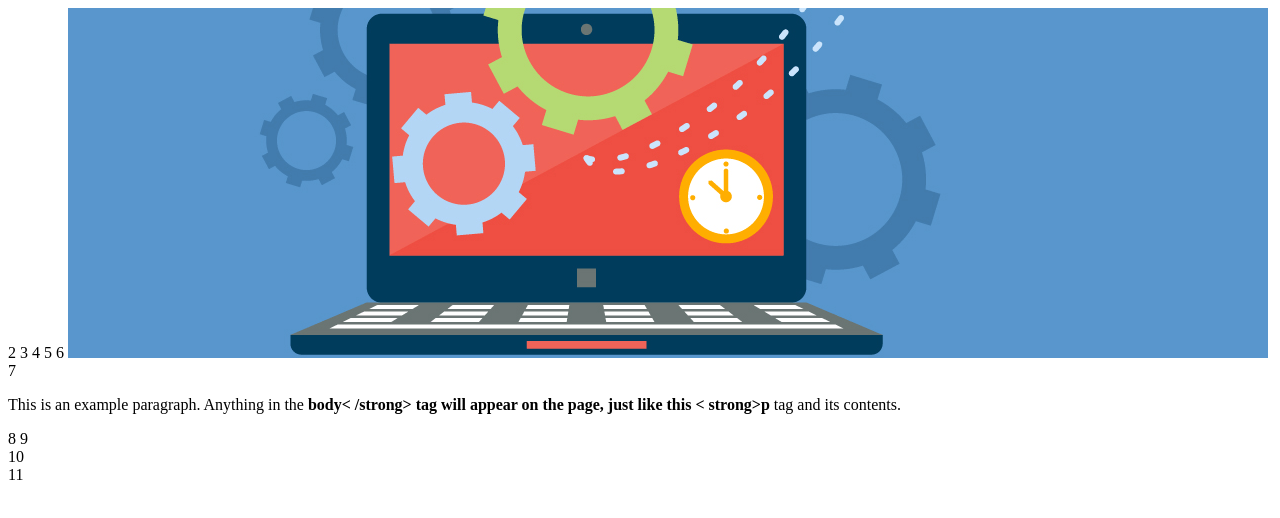
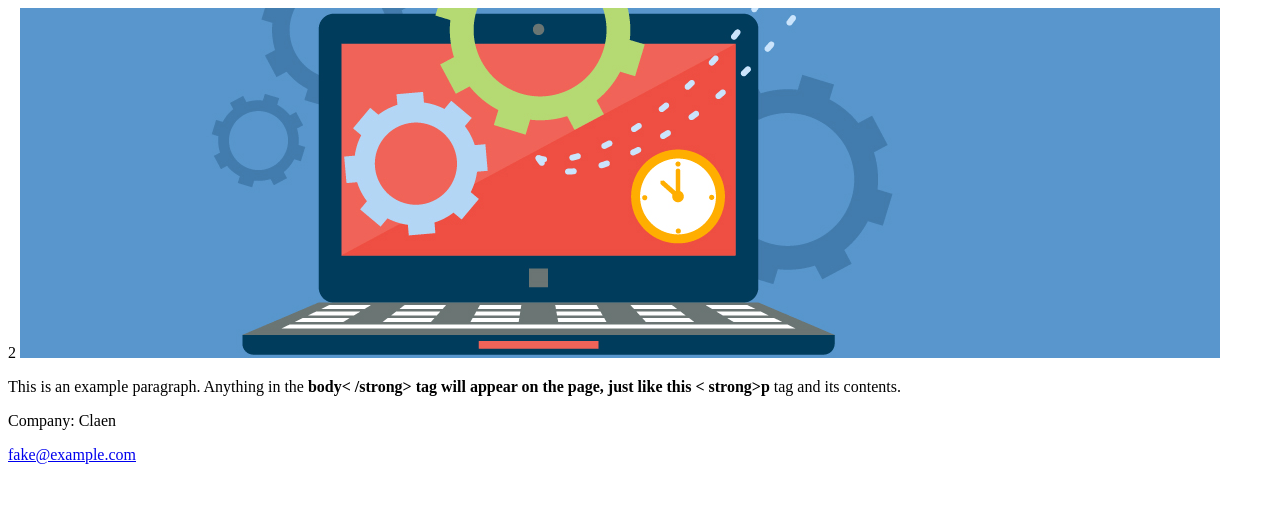
Before and after one commit to AntonPeregudaD/Exercise_Unit5_website, a plain HTML site: page index.html in a window 1280 px wide. Drawn offline with Linux system fonts and the light colour scheme.

Commit message:
Información de contacto

```diff
--- a/index.html
+++ b/index.html
@@ -1,15 +1,15 @@
 <!DOCTYPE html> 2
 <html>
-  3
+
   <head>
-    4
+
     <title>This is the title of the webpage!</title>
-    5
+
   </head>
-  6
+
   <body>
     <img src="navegacion-pagina-web.png" alt="Image description" />
-    7
+
     <p>
       This is an example paragraph. Anything in the
       <strong
@@ -18,9 +18,12 @@
       >
       tag and its contents.
     </p>
-    8
+
   </body>
-  9
-  <footer>10</footer>
-  11
+
+  <footer>
+   <p>Company: Claen</p>
+   <p><a href="mailto:fake@example.com">fake@example.com</a></p>
+  </footer>
+
 </html>
```
